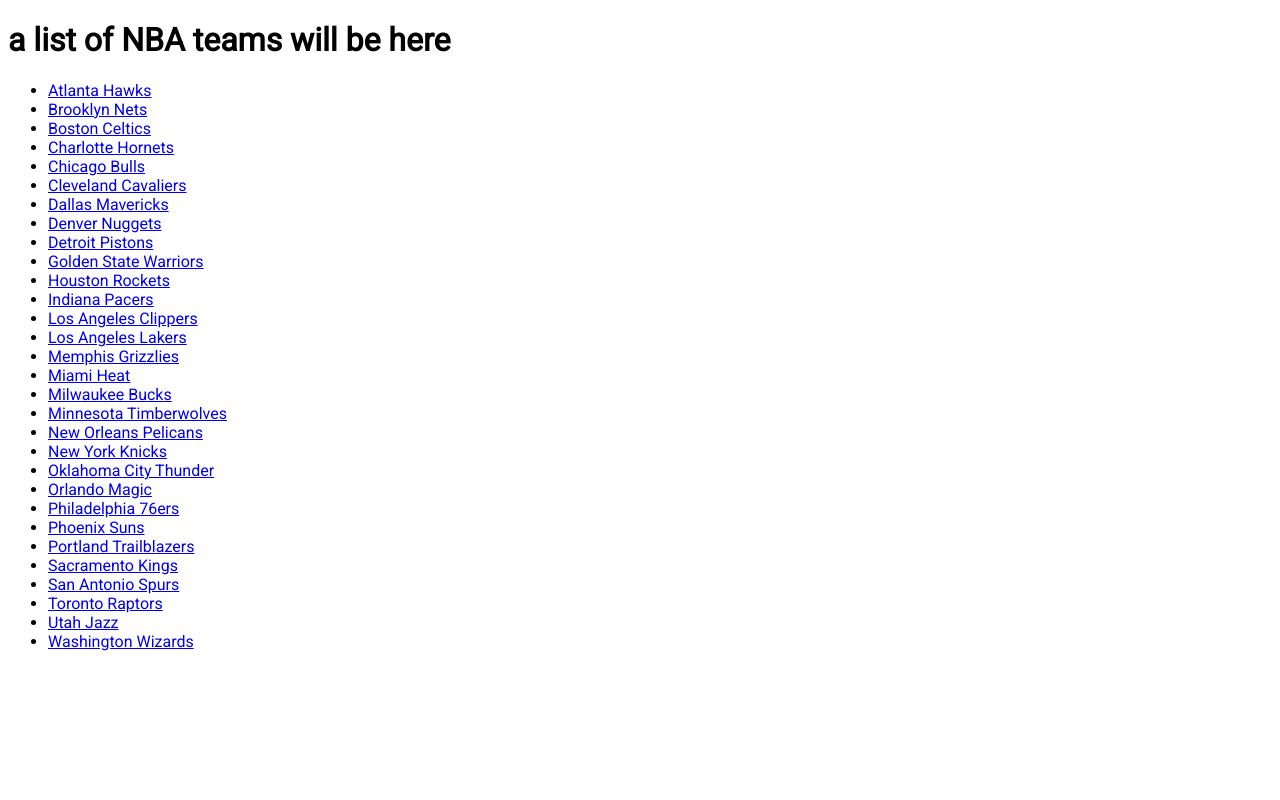
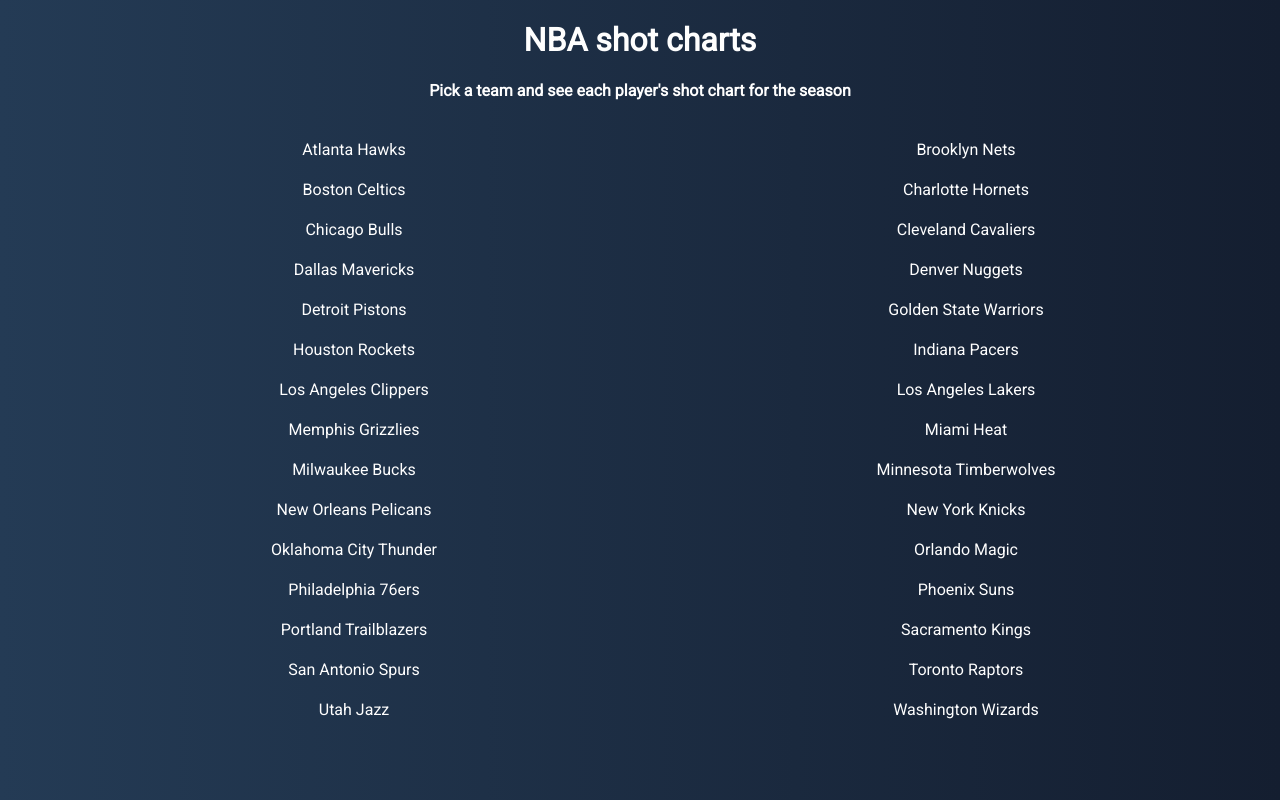
Before and after one commit to jbkuczma/NBAshotchart, a Flask app: page / in a window 1280 px wide. Run offline with Flask 2, Linux system fonts and the light colour scheme.

Commit message:
mostly adding css

```diff
--- a/static/index.html
+++ b/static/index.html
@@ -7,11 +7,14 @@
 	    <meta charset="utf-8" />
 	    <meta name="viewport" content="width=device-width, initial-scale=1">
 	</head>
-	<body onLoad="addTeams()">
-		<h1> a list of NBA teams will be here </h1>
-		<ul id="teams">
-
-		</ul>
+	<body onLoad="addTeams()" class="mainBody">
+		<div class="head center">
+			<h1> NBA shot charts </h1>
+			<h4> Pick a team and see each player's shot chart for the season </h4>
+		</div>
+		<div class="teamList center">
+			<ul id="teams"> </ul>
+		</div>
 		<script type="text/javascript" src="static/main.js"></script>
 	</body>
 </html>
--- a/static/main.css
+++ b/static/main.css
@@ -1,7 +1,44 @@
-html {
+html, body {
 	font-family: 'Roboto', sans-serif;
 }
 
-.playerHeaderInfo {
+.center {
 	text-align: center;
 }
+.playerHeaderInfo {
+
+}
+.teamList {
+	width: 100%;
+	min-height: 100%;
+	margin-top: 40px;
+}
+.mainBody {
+	background: #141E30; /* fallback for old browsers */
+	background: -webkit-linear-gradient(to left, #141E30 , #243B55); /* Chrome 10-25, Safari 5.1-6 */
+	background: linear-gradient(to left, #141E30 , #243B55); /* W3C, IE 10+/ Edge, Firefox 16+, Chrome 26+, Opera 12+, Safari 7+ */
+}
+.head {
+	color: #FEFEFE;
+}
+.teamList ul {
+	overflow: auto;
+	height: auto;
+    list-style-type: none;
+    min-height: 100%;
+}
+.teamList li {
+	width: 50%;
+  	float: left;
+  	height: 40px;
+  	text-align: center;
+}
+.teamList a {
+	color: #FEFEFE;
+	text-decoration: none;
+}
+.teamList li:hover {
+	opacity: 0.8;
+	color: #130317;
+	background-color: #8E9EAB;
+}
--- a/static/player.html
+++ b/static/player.html
@@ -8,7 +8,7 @@
 	    <meta name="viewport" content="width=device-width, initial-scale=1">
 	</head>
 	<body onLoad="setProperties(document.URL)">
-		<div class="playerHeaderInfo">
+		<div class="playerHeaderInfo center">
 			<h1 id="playerName"> </h1>
 			<h2 id="playerNumPos"> </h2>
 		</div>
```
